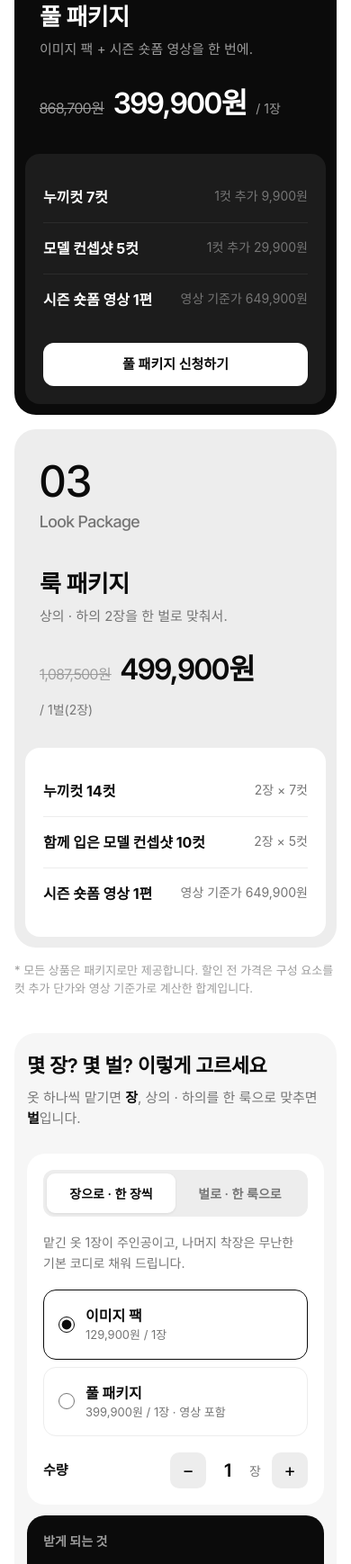
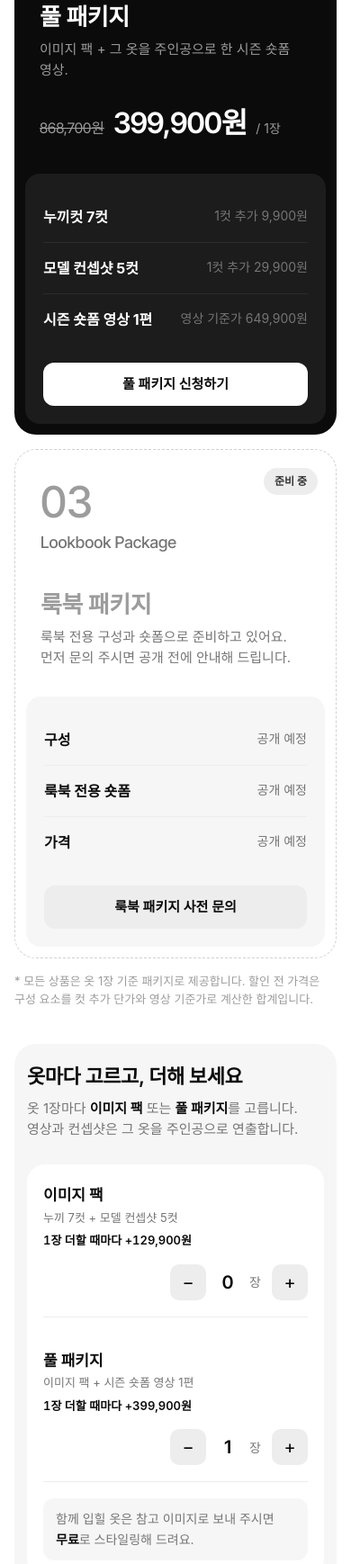
Before and after one commit to iammowner-coder/tobebrander, a plain HTML site: page index.html in a window 390 px wide. Shown: the part 5346-7084 px from the top of the page at 90% size. Drawn offline with Linux system fonts and the light colour scheme; a web font is replaced by a local one.

Commit message:
옷마다 이미지 팩/풀 패키지 구조로 정리, 룩북 패키지 자리 확보
- 룩 패키지 제거 → 룩북 패키지 '준비 중' 카드와 사전 문의
- 계산기: 이미지 팩·풀 패키지를 장별로 더하고 1장당 금액 표시
- 함께 입힐 옷은 참고 이미지로 무료 스타일링 안내
- 신청 폼에 '섞어서', '룩북 사전 문의' 선택지
- docs/pricing.md v5

Co-Authored-By: Claude Opus 5.5 <noreply@anthropic.com>

```diff
--- a/index.html
+++ b/index.html
@@ -152,7 +152,7 @@
               </div>
               <div>
                 <h3>풀 패키지</h3>
-                <p class="card-desc">이미지 팩 + 시즌 숏폼 영상을 한 번에.</p>
+                <p class="card-desc">이미지 팩 + 그 옷을 주인공으로 한 시즌 숏폼 영상.</p>
                 <p class="price"><s>868,700원</s><b>399,900원</b><span>/ 1장</span></p>
               </div>
             </div>
@@ -166,66 +166,69 @@
             </div>
           </article>
 
-          <article class="card">
+          <article class="card soon">
+            <span class="badge badge-soon">준비 중</span>
             <div class="card-text">
               <div>
                 <p class="card-num">03</p>
-                <p class="card-en">Look Package</p>
+                <p class="card-en">Lookbook Package</p>
               </div>
               <div>
-                <h3>룩 패키지</h3>
-                <p class="card-desc">상의 · 하의 2장을 한 벌로 맞춰서.</p>
-                <p class="price"><s>1,087,500원</s><b>499,900원</b><span>/ 1벌(2장)</span></p>
+                <h3>룩북 패키지</h3>
+                <p class="card-desc">룩북 전용 구성과 숏폼으로 준비하고 있어요.<br />먼저 문의 주시면 공개 전에 안내해 드립니다.</p>
               </div>
             </div>
             <div class="card-detail">
               <ul class="incl">
-                <li><b>누끼컷 14컷</b><span>2장 × 7컷</span></li>
-                <li><b>함께 입은 모델 컨셉샷 10컷</b><span>2장 × 5컷</span></li>
-                <li><b>시즌 숏폼 영상 1편</b><span>영상 기준가 649,900원</span></li>
+                <li><b>구성</b><span>공개 예정</span></li>
+                <li><b>룩북 전용 숏폼</b><span>공개 예정</span></li>
+                <li><b>가격</b><span>공개 예정</span></li>
               </ul>
+              <a class="btn btn-gray" href="#contact" data-pkg="lookbook">룩북 패키지 사전 문의</a>
             </div>
           </article>
         </div>
-        <p class="note">* 모든 상품은 패키지로만 제공합니다. 할인 전 가격은 구성 요소를 컷 추가 단가와 영상 기준가로 계산한 합계입니다.</p>
+        <p class="note">* 모든 상품은 옷 1장 기준 패키지로 제공합니다. 할인 전 가격은 구성 요소를 컷 추가 단가와 영상 기준가로 계산한 합계입니다.</p>
 
         <div class="pick" id="pick">
           <div class="pick-head">
-            <h3>몇 장? 몇 벌? 이렇게 고르세요</h3>
-            <p>옷 하나씩 맡기면 <b>장</b>, 상의 · 하의를 한 룩으로 맞추면 <b>벌</b>입니다.</p>
+            <h3>옷마다 고르고, 더해 보세요</h3>
+            <p>옷 1장마다 <b>이미지 팩</b> 또는 <b>풀 패키지</b>를 고릅니다. 영상과 컨셉샷은 그 옷을 주인공으로 연출합니다.</p>
           </div>
 
           <div class="pick-grid">
             <div class="pick-col">
-              <div class="seg" role="tablist" aria-label="주문 방식">
-                <button type="button" class="seg-btn on" data-mode="item" role="tab" aria-selected="true">장으로 · 한 장씩</button>
-                <button type="button" class="seg-btn" data-mode="look" role="tab" aria-selected="false">벌로 · 한 룩으로</button>
-              </div>
-              <p class="pick-explain" data-for="item">맡긴 옷 1장이 주인공이고, 나머지 착장은 무난한 기본 코디로 채워 드립니다.</p>
-              <p class="pick-explain" data-for="look" hidden>상의 · 하의 2장을 한 벌로 맞춰, 함께 입은 컨셉샷과 영상을 만들어 드립니다.</p>
-
-              <div class="opts" data-for="item">
-                <label class="opt"><input type="radio" name="pkg" value="image" checked /><span><b>이미지 팩</b><em>129,900원 / 1장</em></span></label>
-                <label class="opt"><input type="radio" name="pkg" value="full" /><span><b>풀 패키지</b><em>399,900원 / 1장 · 영상 포함</em></span></label>
-              </div>
-              <div class="opts" data-for="look" hidden>
-                <label class="opt"><input type="radio" name="pkg-look" value="look" checked /><span><b>룩 패키지</b><em>499,900원 / 1벌(2장) · 영상 포함</em></span></label>
-              </div>
-
-              <div class="qty">
-                <span class="qty-label">수량</span>
+              <div class="line" data-key="image">
+                <div class="line-info">
+                  <b>이미지 팩</b>
+                  <span>누끼 7컷 + 모델 컨셉샷 5컷</span>
+                  <em>1장 더할 때마다 +129,900원</em>
+                </div>
                 <div class="stepper">
-                  <button type="button" data-step="-1" aria-label="수량 줄이기">−</button>
-                  <output id="qty">1</output><span class="qty-unit" id="qty-unit">장</span>
-                  <button type="button" data-step="1" aria-label="수량 늘리기">+</button>
+                  <button type="button" data-step="-1" aria-label="이미지 팩 줄이기">−</button>
+                  <output>0</output><span class="qty-unit">장</span>
+                  <button type="button" data-step="1" aria-label="이미지 팩 늘리기">+</button>
                 </div>
               </div>
+              <div class="line" data-key="full">
+                <div class="line-info">
+                  <b>풀 패키지</b>
+                  <span>이미지 팩 + 시즌 숏폼 영상 1편</span>
+                  <em>1장 더할 때마다 +399,900원</em>
+                </div>
+                <div class="stepper">
+                  <button type="button" data-step="-1" aria-label="풀 패키지 줄이기">−</button>
+                  <output>1</output><span class="qty-unit">장</span>
+                  <button type="button" data-step="1" aria-label="풀 패키지 늘리기">+</button>
+                </div>
+              </div>
+              <p class="pick-free">함께 입힐 옷은 참고 이미지로 보내 주시면 <b>무료</b>로 스타일링해 드려요.</p>
             </div>
 
             <div class="pick-col sum">
               <p class="sum-k">받게 되는 것</p>
               <ul class="sum-list" id="sum-list"></ul>
-              <div class="sum-total"><span>합계</span><b id="sum-total">129,900원</b></div>
+              <div class="sum-total"><span>합계</span><b id="sum-total">399,900원</b></div>
               <a class="btn btn-white btn-full" href="#contact" id="pick-go">이대로 신청하기</a>
             </div>
           </div>
@@ -265,7 +268,7 @@
         </details>
         <details>
           <summary>상의와 하의를 같이 맡기면 가격은 어떻게 되나요?</summary>
-          <p>옷은 아이템 1개를 1장으로 계산합니다. 2장을 한 룩으로 맞추고 싶다면 룩 패키지(499,900원)가 가장 저렴하고, 1장만 맡기시면 나머지 착장은 기본 코디로 채워 드립니다.</p>
+          <p>옷 1장마다 이미지 팩 또는 풀 패키지를 고르시면 됩니다. 영상과 컨셉샷은 고른 옷을 주인공으로 연출하고, 함께 입힐 옷은 참고 이미지로 보내 주시면 무료로 스타일링해 드립니다. 함께 입힌 옷도 누끼와 영상이 필요하면 그 옷도 패키지로 신청해 주세요.</p>
         </details>
         <details>
           <summary>프로모션 가격은 언제까지인가요?</summary>
@@ -295,10 +298,11 @@
               <select name="package">
                 <option value="full">풀 패키지 (399,900원 / 1장)</option>
                 <option value="image">이미지 팩 (129,900원 / 1장)</option>
-                <option value="look">룩 패키지 (499,900원 / 1벌)</option>
+                <option value="mixed">이미지 팩 + 풀 패키지 섞어서</option>
+                <option value="lookbook">룩북 패키지 (준비 중 · 사전 문의)</option>
               </select>
             </label>
-            <label><span id="count-label">수량 (장)</span><input name="count" type="number" min="1" value="1" inputmode="numeric" /></label>
+            <label><span id="count-label">옷 수량 (장)</span><input name="count" type="number" min="1" value="1" inputmode="numeric" /></label>
           </div>
           <label>문의 내용 (선택)<textarea name="message" rows="3"></textarea></label>
           <button class="btn btn-full" type="submit">신청하기</button>
--- a/main.js
+++ b/main.js
@@ -142,56 +142,59 @@ const sync = () => bar.classList.toggle("show", heroOut && !contactIn);
 new IntersectionObserver(([e]) => { heroOut = !e.isIntersecting; sync(); }).observe(hero);
 new IntersectionObserver(([e]) => { contactIn = e.isIntersecting; sync(); }).observe(contact);
 
-// ----- 장/벌 선택 계산기 -----
+// ----- 옷마다 더하는 계산기 -----
 const PACKS = {
-  image: { name: "이미지 팩", price: 129900, unit: "장", per: { cutout: 7, concept: 5, video: 0, items: 1 } },
-  full:  { name: "풀 패키지", price: 399900, unit: "장", per: { cutout: 7, concept: 5, video: 1, items: 1 } },
-  look:  { name: "룩 패키지", price: 499900, unit: "벌", per: { cutout: 14, concept: 10, video: 1, items: 2 } },
+  image: { name: "이미지 팩", price: 129900, cutout: 7, concept: 5, video: 0 },
+  full:  { name: "풀 패키지", price: 399900, cutout: 7, concept: 5, video: 1 },
 };
 const pick = document.getElementById("pick");
-let mode = "item", qty = 1;
-const currentPack = () => mode === "look" ? "look" : pick.querySelector('input[name="pkg"]:checked').value;
+const counts = { image: 0, full: 1 };
+const sumTotal = document.getElementById("sum-total");
+let lastTotal = null;
 
 function renderPick() {
-  const key = currentPack(), p = PACKS[key];
-  document.getElementById("qty").textContent = qty;
-  document.getElementById("qty-unit").textContent = p.unit;
-  const lines = [
-    [mode === "look" ? `옷 ${qty}벌` : `옷 ${qty}장`, mode === "look" ? `총 ${p.per.items * qty}장` : ""],
-    [`누끼컷 ${p.per.cutout * qty}컷`, ""],
-    [`모델 컨셉샷 ${p.per.concept * qty}컷`, ""],
-  ];
-  if (p.per.video) lines.push([`시즌 숏폼 영상 ${p.per.video * qty}편`, ""]);
-  document.getElementById("sum-list").innerHTML = lines.map(([a, b]) => `<li>${a}<span>${b}</span></li>`).join("");
-  document.getElementById("sum-total").textContent = won(p.price * qty);
+  const items = counts.image + counts.full;
+  const cut = counts.image * PACKS.image.cutout + counts.full * PACKS.full.cutout;
+  const con = counts.image * PACKS.image.concept + counts.full * PACKS.full.concept;
+  const vid = counts.full * PACKS.full.video;
+  const total = counts.image * PACKS.image.price + counts.full * PACKS.full.price;
+  pick.querySelectorAll(".line").forEach((l) => (l.querySelector("output").textContent = counts[l.dataset.key]));
+  const lines = items === 0
+    ? [`<li class="empty">옷을 1장 이상 골라 주세요</li>`]
+    : [
+        `<li>옷 ${items}장<span>이미지 ${counts.image} · 풀 ${counts.full}</span></li>`,
+        `<li>누끼컷 ${cut}컷<span></span></li>`,
+        `<li>모델 컨셉샷 ${con}컷<span></span></li>`,
+        vid ? `<li>시즌 숏폼 영상 ${vid}편<span></span></li>` : "",
+      ];
+  document.getElementById("sum-list").innerHTML = lines.join("");
+  if (lastTotal === null || reduce) sumTotal.textContent = won(total);
+  else if (total !== lastTotal) roll(sumTotal, total, { duration: 400 });
+  lastTotal = total;
+  document.getElementById("pick-go").classList.toggle("disabled", items === 0);
 }
 
-pick.querySelectorAll(".seg-btn").forEach((b) => b.addEventListener("click", () => {
-  mode = b.dataset.mode;
-  pick.querySelectorAll(".seg-btn").forEach((x) => { const on = x === b; x.classList.toggle("on", on); x.setAttribute("aria-selected", on); });
-  pick.querySelectorAll("[data-for]").forEach((el) => (el.hidden = el.dataset.for !== mode));
-  renderPick();
-}));
-pick.querySelectorAll('input[name="pkg"]').forEach((r) => r.addEventListener("change", renderPick));
-pick.querySelectorAll("[data-step]").forEach((b) => b.addEventListener("click", () => {
-  qty = Math.min(99, Math.max(1, qty + Number(b.dataset.step)));
-  renderPick();
-}));
+pick.querySelectorAll(".line").forEach((l) => {
+  l.querySelectorAll("[data-step]").forEach((b) => b.addEventListener("click", () => {
+    const k = l.dataset.key;
+    counts[k] = Math.min(99, Math.max(0, counts[k] + Number(b.dataset.step)));
+    renderPick();
+  }));
+});
 renderPick();
 
-// 신청 폼: 계산기에서 고른 값을 넘기고, 단위(장/벌)를 맞춘다
+// 신청 폼: 계산기에서 고른 값을 넘긴다
 const pkgSelect = document.querySelector('select[name="package"]');
 const countInput = document.querySelector('input[name="count"]');
-const syncUnit = () => {
-  document.getElementById("count-label").textContent = `수량 (${PACKS[pkgSelect.value].unit})`;
-};
-pkgSelect.addEventListener("change", syncUnit);
+const msgInput = document.querySelector('textarea[name="message"]');
 document.getElementById("pick-go").addEventListener("click", () => {
-  pkgSelect.value = currentPack();
-  countInput.value = qty;
-  syncUnit();
+  const { image, full } = counts;
+  pkgSelect.value = image && full ? "mixed" : image ? "image" : "full";
+  countInput.value = Math.max(1, image + full);
+  if (image && full && !msgInput.value) msgInput.value = `이미지 팩 ${image}장, 풀 패키지 ${full}장`;
 });
-syncUnit();
+// 룩북 사전 문의 버튼
+document.querySelectorAll("[data-pkg]").forEach((a) => a.addEventListener("click", () => { pkgSelect.value = a.dataset.pkg; }));
 
 // ----- 신청 폼 -----
 const form = document.getElementById("contact-form");
--- a/styles.css
+++ b/styles.css
@@ -339,3 +339,25 @@ details p { margin-top: 12px; font-size: 15px; line-height: 1.6; color: var(--b4
   .pick-col { padding: 18px; }
   .seg-btn { font-size: 14px; }
 }
+
+/* 옷마다 더하는 계산기 */
+.line { display: flex; align-items: center; justify-content: space-between; gap: 16px; padding: 18px 0; border-bottom: 1px solid var(--b200); }
+.line:first-child { padding-top: 4px; }
+.line-info { display: flex; flex-direction: column; gap: 2px; }
+.line-info b { font-size: 17px; }
+.line-info span { font-size: 13px; color: var(--b400); }
+.line-info em { font-style: normal; font-size: 13px; font-weight: 600; color: var(--b800); margin-top: 4px; font-variant-numeric: tabular-nums; }
+.pick-free { font-size: 14px; line-height: 1.6; color: var(--b400); background: var(--b100); border-radius: 12px; padding: 12px 14px; }
+.pick-free b { color: var(--b800); }
+.sum-list li.empty { color: var(--b500); }
+.btn.disabled { opacity: .4; pointer-events: none; }
+
+/* 준비 중 카드 */
+.card.soon { background: var(--white); border: 1.5px dashed var(--b300); }
+.card.soon .card-num, .card.soon h3 { color: var(--b500); }
+.card.soon .card-detail { background: var(--b100); }
+.badge-soon { background: var(--b200); color: var(--b600); }
+@media (max-width: 640px) {
+  .line { flex-direction: column; align-items: flex-start; }
+  .line .stepper { align-self: flex-end; }
+}
```
Also changed, not shown: 1 other file.
